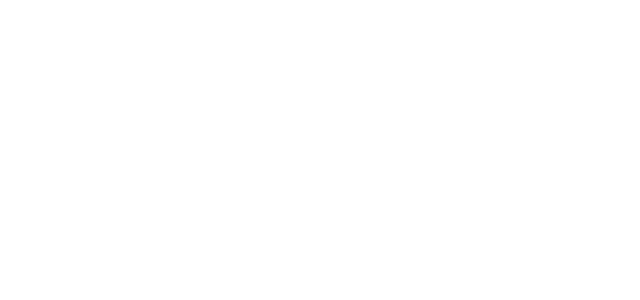
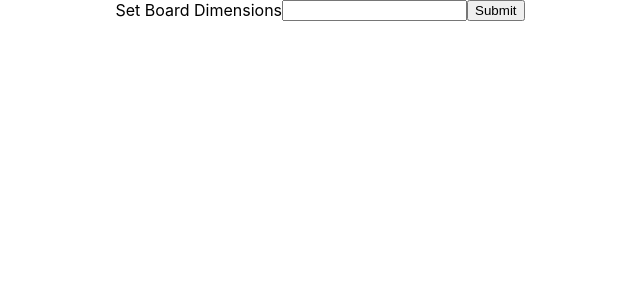
Before and after one commit to andywang23/checkers, a React (Create React App) app: page / in a window 1280 px wide. Shown: the top 300 px of the page, without its empty margins (320-960 px from the left). Built offline with nearby package versions, Linux system fonts and the light colour scheme.

Commit message:
feat(app): input box created

```diff
--- a/src/App.tsx
+++ b/src/App.tsx
@@ -1,5 +1,6 @@
-import React from 'react';
+import React, { useState } from 'react';
 import styled from 'styled-components';
+import InputBox from './Components/InputBox.jsx';
 
 const StyledApp = styled.div`
   display: flex;
@@ -7,7 +8,11 @@
 `;
 
 function App() {
-  return <StyledApp></StyledApp>;
+  const [dimensions, setDimensions] = useState<number>(0);
+
+  return (
+    <StyledApp>{dimensions === 0 ? <InputBox setDimensions={setDimensions} /> : null}</StyledApp>
+  );
 }
 
 export default App;
--- /dev/null
+++ b/src/Components/InputBox.jsx
@@ -0,0 +1,20 @@
+import React, { useRef } from 'react';
+
+const InputBox = ({ setDimensions }) => {
+  function handleSubmit() {
+    const input = inputRef.current?.value;
+    setDimensions(input);
+  }
+
+  const inputRef = useRef(undefined);
+
+  return (
+    <>
+      <label htmlFor="dimInput">Set Board Dimensions</label>
+      <input name="dimInput" ref={inputRef}></input>
+      <button onClick={handleSubmit}>Submit</button>
+    </>
+  );
+};
+
+export default InputBox;
--- a/src/Components/InputBox.tsx
+++ /dev/null
@@ -1,5 +0,0 @@
-import React from 'react';
-
-export default function InputBox() {
-  return <div></div>;
-}
--- a/src/utils/boardGenerator.ts
+++ b/src/utils/boardGenerator.ts
@@ -6,7 +6,7 @@
 }
 const cellTemplate = { piece: '-', isSelected: false, isAvailableMove: false, coords: [0, 0] };
 
-export const generateBoardState = (dimensions: number): cellTemplate[][] => {
+const generateBoardState = (dimensions: number): cellTemplate[][] => {
   //create matrix of equal number of rows and columns
   const board = [...Array(dimensions)].map((el) =>
     [...Array(dimensions)].map((cell) => {
@@ -15,3 +15,5 @@
   );
   return board;
 };
+
+export default generateBoardState;
```
Also changed, not shown: src/views/Board.js (added, +16 -0 lines), src/views/Board.tsx (deleted, +0 -18 lines).
